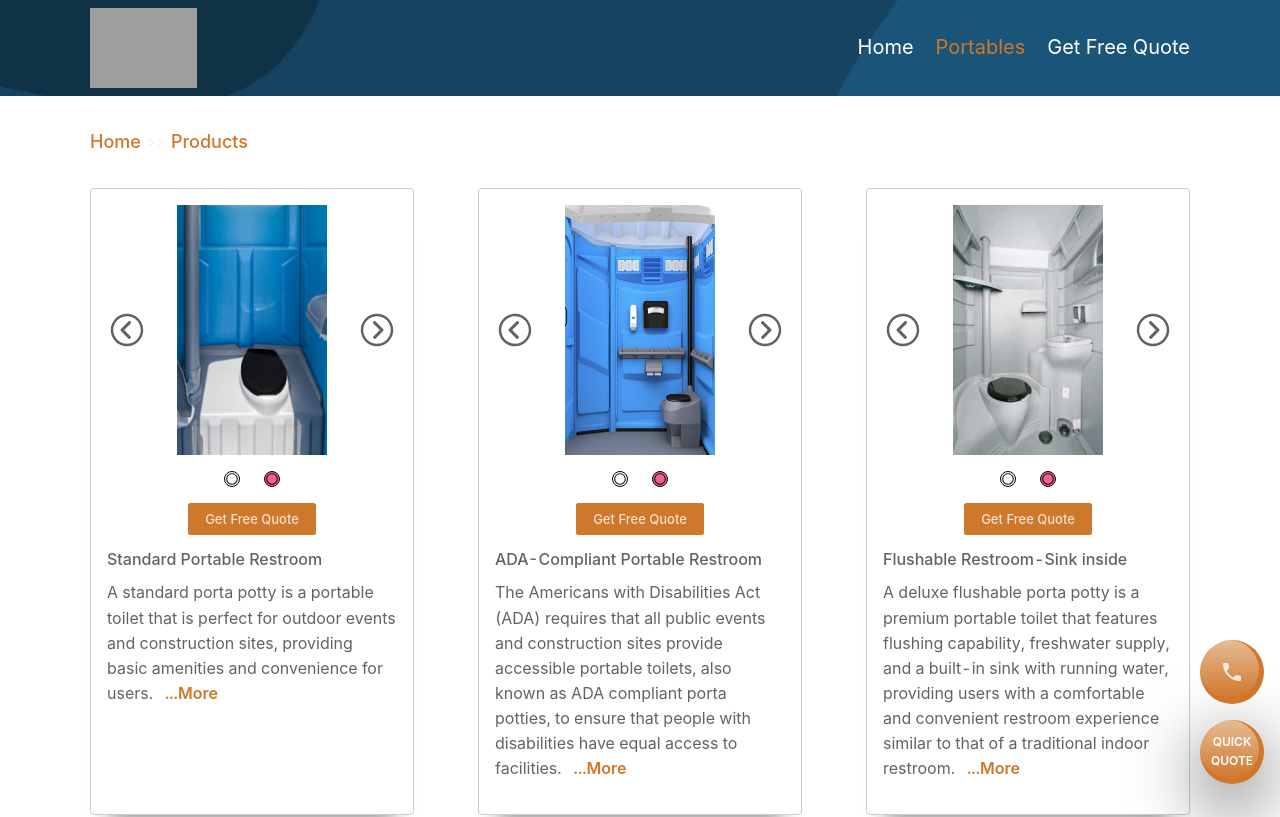
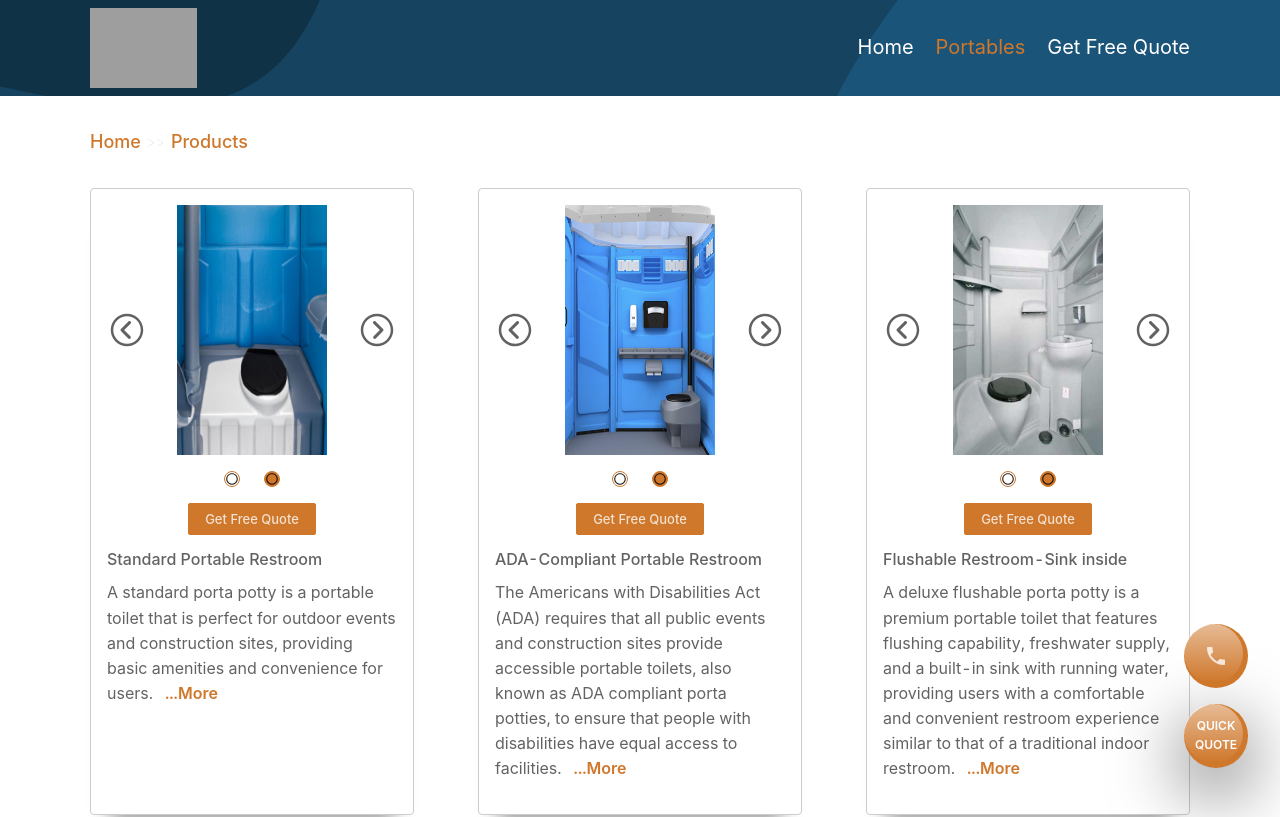
Before and after one commit to nishant-k1/flushjohn-web, a Next.js app: page /products in a window 1280 px wide. Shown: the top 817 px of the page. Built offline with nearby package versions, Linux system fonts and the light colour scheme; grey boxes are pictures that could not be loaded.

Commit message:
quick quote button position change

```diff
--- a/components/QuickQuote/QuickQuoteButton/styles.module.css
+++ b/components/QuickQuote/QuickQuoteButton/styles.module.css
@@ -27,8 +27,8 @@
   border: 0; */
   /* position: relative; */
   position: fixed;
-  right: 1rem;
-  bottom: 1rem;
+  right: 2rem;
+  bottom: 2rem;
   height: 4rem;
   width: 4rem;
   background-color: var(--primary-bg-color);
@@ -76,8 +76,8 @@
   border: 0; */
   /* position: relative; */
   position: fixed;
-  right: 1rem;
-  bottom: 6rem;
+  right: 2rem;
+  bottom: 7rem;
   height: 4rem;
   width: 4rem;
   background-color: var(--primary-bg-color);
--- a/components/Slider/Indicator/styles.module.css
+++ b/components/Slider/Indicator/styles.module.css
@@ -11,13 +11,13 @@
 .circle {
   height: 1rem;
   width: 1rem;
-  border: solid 1px black;
+  border: solid 1px var(--primary-bg-color);
   background-color: transparent;
   border-radius: 50%;
 }
 
 .active {
-  background-color: #ef648a;
+  background-color: var(--primary-bg-color);
 }
 
 .inactive {
```
